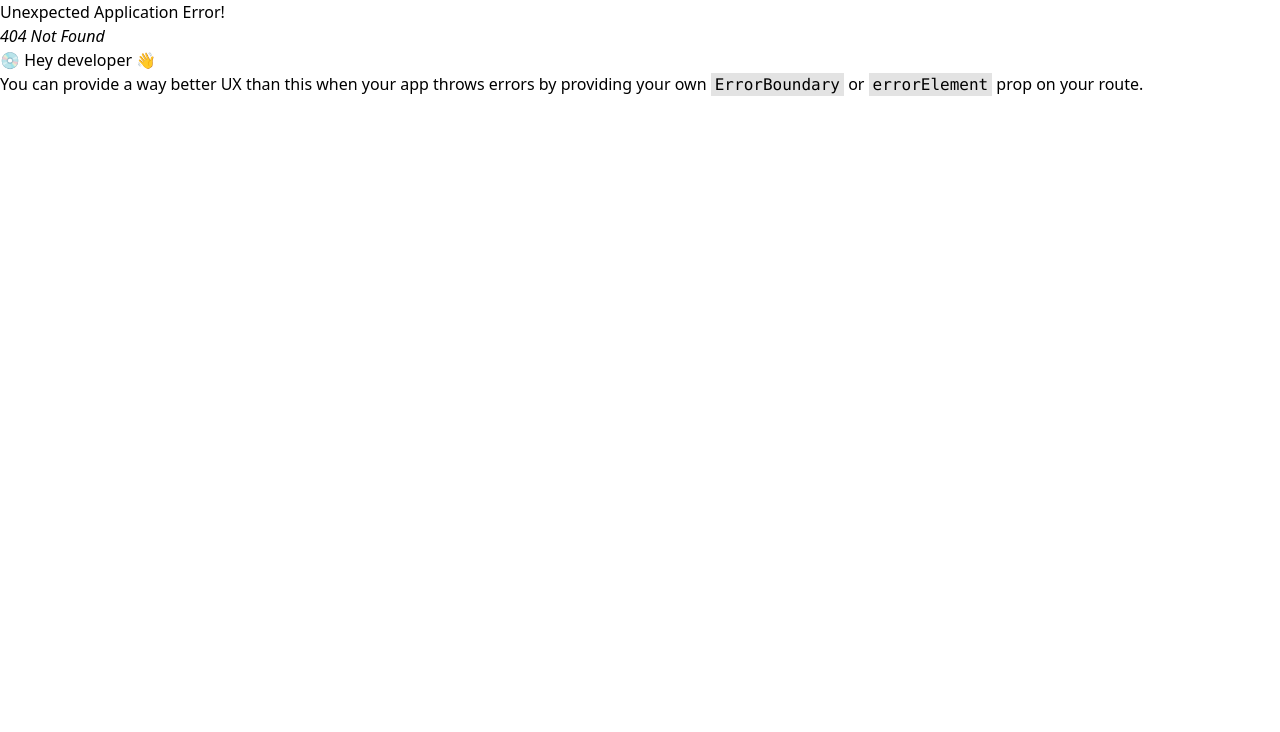
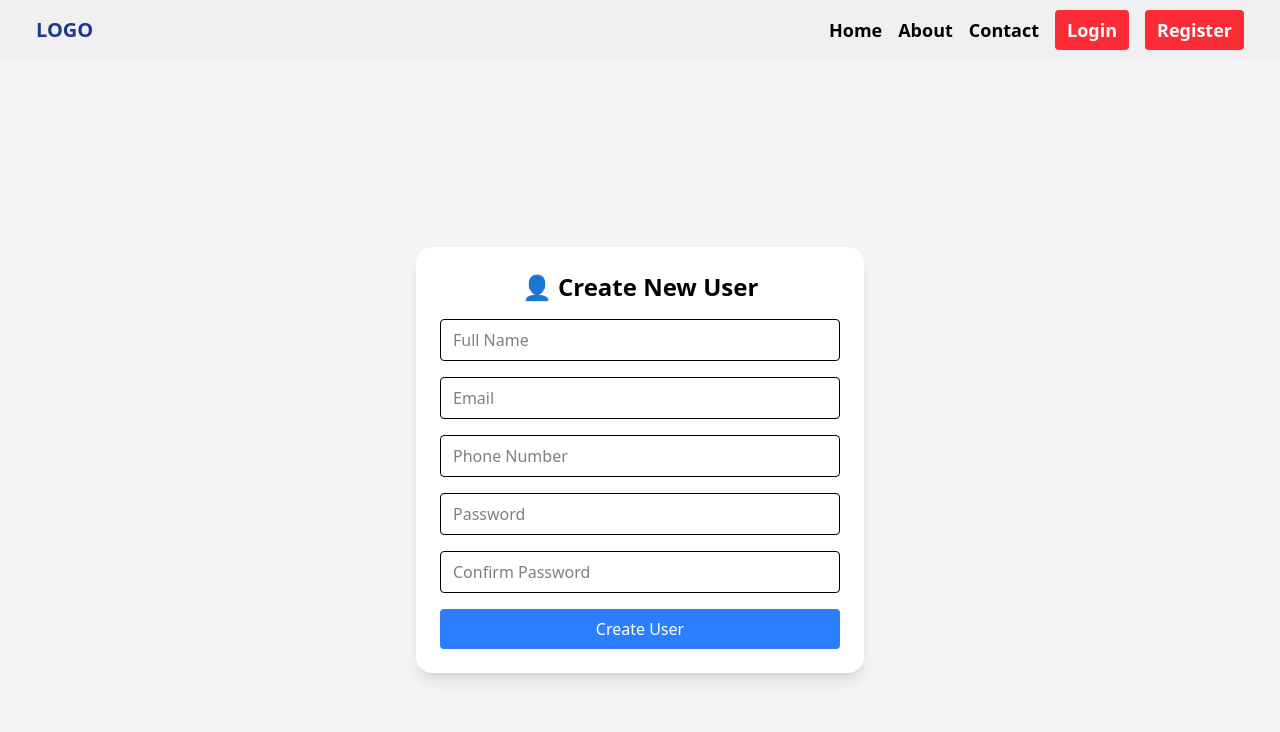
Before and after one commit to soojeed/Project, a React app in the folder frontend/: page /register in a window 1280 px wide. Before the commit this address had no page. Shown: the top 732 px of the page. Built offline with nearby package versions, Linux system fonts and the light colour scheme; the HTML template or start-up script is replaced by a standard one.

Commit message:
add register

```diff
--- a/frontend/src/components/Home/navbar.tsx
+++ b/frontend/src/components/Home/navbar.tsx
@@ -1,23 +1,57 @@
-import React from 'react'
-import { Link } from 'react-router-dom'
+import React from "react";
+import { Link } from "react-router-dom";
 
-const navbar = () => {
+const Navbar = () => {
   return (
-    <div className='flex justify-between p-4 shadow-md bg-[#f0f0f0] ' >
-     <div className='flex justify-between w-full mx-5 '>
-       <h1 className='text-blue-900 font-bold'>LOGO</h1>
-      <nav>
-        <ul className='flex gap-4 font-bold text-lg  cursor-pointer'>
-           <a href="/" className='hover:text-blue-700'><li>Home</li></a>
-          <a href="/about" className='hover:text-blue-700'><li>About</li></a>
-          <a href="/contact" className='hover:text-blue-700'><li>Contact</li></a>
-          <Link className='bg-red-500 px-3 py-2 rounded' to={'/login'}>login</Link>
-        </ul>
-      </nav>
+    <div className="flex justify-between p-4 shadow-md bg-[#f0f0f0]">
+      <div className="flex justify-between w-full mx-5 items-center">
+
+        <h1 className="text-blue-900 font-bold text-xl">LOGO</h1>
+
+        <nav>
+          <ul className="flex gap-4 font-bold text-lg items-center">
+
+            <li>
+              <Link to="/" className="hover:text-blue-700">
+                Home
+              </Link>
+            </li>
+
+            <li>
+              <Link to="/about" className="hover:text-blue-700">
+                About
+              </Link>
+            </li>
+
+            <li>
+              <Link to="/contact" className="hover:text-blue-700">
+                Contact
+              </Link>
+            </li>
+
+            <li>
+              <Link
+                to="/login"
+                className="bg-red-500 px-3 py-2 rounded text-white"
+              >
+                Login
+              </Link>
+            </li>
+
+            <li>
+              <Link
+                to="/register"
+                className="bg-red-500 px-3 py-2 rounded text-white"
+              >
+                Register
+              </Link>
+            </li>
+
+          </ul>
+        </nav>
       </div>
+    </div>
+  );
+};
 
-    </div>
-  )
-}
-
-export default navbar
+export default Navbar;
--- a/frontend/src/pages/home/home.tsx
+++ b/frontend/src/pages/home/home.tsx
@@ -1,15 +1,16 @@
 import React from 'react'
 import navbar from '../../components/Home/navbar'
 import section from '../../components/Home/section'
+import Navbar from '../../components/Home/navbar'
+import { Outlet } from 'react-router-dom'
 
 const HomePage = () => {
   return (
     <div className='bg-[#0C2C55] h-screen rounded-b-2xl mb-20 shadow-neutral-950  '>
-        {navbar()}
 
-        <div>
-        {section()}
-        </div>
+    <   Navbar />
+      <Outlet />
+
 
     </div>
 
--- /dev/null
+++ b/frontend/src/pages/register.tsx
@@ -0,0 +1,137 @@
+import React, { useState } from "react";
+
+interface FormData {
+  fullname: string;
+  email: string;
+  phone_number: string;
+  password: string;
+  password_confirm: string;
+}
+
+const CreateUser = () => {
+  const [form, setForm] = useState<FormData>({
+    fullname: "",
+    email: "",
+    phone_number: "",
+    password: "",
+    password_confirm: "",
+  });
+
+  const [loading, setLoading] = useState(false);
+
+  const handleChange = (e: React.ChangeEvent<HTMLInputElement>) => {
+    setForm({ ...form, [e.target.name]: e.target.value });
+  };
+
+  const handleSubmit = async (e: React.FormEvent) => {
+    e.preventDefault();
+
+    if (form.password != form.password_confirm) {
+      alert("Passwords do not match");
+      return;
+    }
+
+    setLoading(true);
+    try {
+      const res = await fetch("http://localhost:5000/api/user/new", {
+        method: "POST",
+        headers: { "Content-Type": "application/json" },
+        body: JSON.stringify(form),
+      });
+
+      const data = await res.json();
+
+      if (!data.isSuccess) {
+        alert(data.message || "Error creating user");
+        setLoading(false);
+        return;
+      }
+
+      alert("User created successfully!");
+      setForm({
+        fullname: "",
+        email: "",
+        phone_number: "",
+        password: "",
+        password_confirm: "",
+      });
+    } catch (error) {
+      console.error("Error creating user:", error);
+    } finally {
+      setLoading(false);
+    }
+  };
+
+  return (
+    <div className="min-h-screen flex items-center justify-center bg-gray-100 px-4">
+      <form
+        onSubmit={handleSubmit}
+        className="w-full max-w-md bg-white rounded-2xl shadow-lg p-6 space-y-4"
+      >
+        <h2 className="text-2xl font-semibold text-center mb-4">
+          👤 Create New User
+        </h2>
+
+        <input
+          type="text"
+          name="fullname"
+          placeholder="Full Name"
+          value={form.fullname}
+          onChange={handleChange}
+          className="border rounded px-3 py-2 w-full"
+          required
+        />
+
+        <input
+          type="email"
+          name="email"
+          placeholder="Email"
+          value={form.email}
+          onChange={handleChange}
+          className="border rounded px-3 py-2 w-full"
+          required
+        />
+
+        <input
+          type="text"
+          name="phone_number"
+          placeholder="Phone Number"
+          value={form.phone_number}
+          onChange={handleChange}
+          className="border rounded px-3 py-2 w-full"
+          required
+        />
+
+        <input
+          type="password"
+          name="password"
+          placeholder="Password"
+          value={form.password}
+          onChange={handleChange}
+          className="border rounded px-3 py-2 w-full"
+          required
+        />
+
+        <input
+          type="password"
+          name="password_confirm"
+          placeholder="Confirm Password"
+          value={form.password_confirm}
+          onChange={handleChange}
+          className="border rounded px-3 py-2 w-full"
+          required
+        />
+
+        <button
+          type="submit"
+          disabled={loading}
+          className="bg-blue-500 text-white px-4 py-2 rounded w-full hover:bg-blue-600 transition"
+        >
+          {loading ? "Creating..." : "Create User"}
+        </button>
+      </form>
+    </div>
+  );
+};
+
+export default CreateUser;
```
Also changed, not shown: frontend/src/routes.tsx (+9 -0 lines), 1 other file (tests, documents, lock files or other folders).
